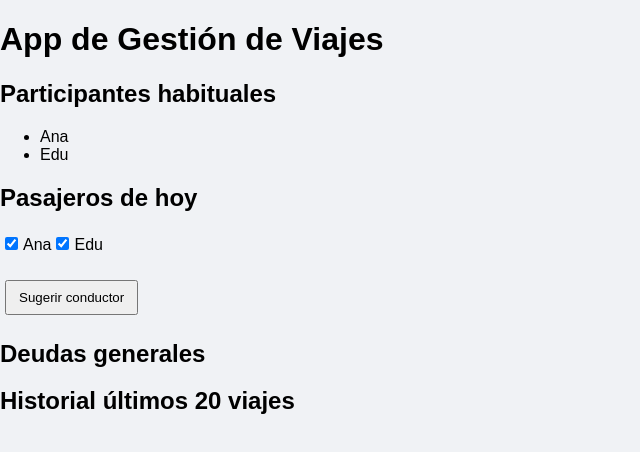
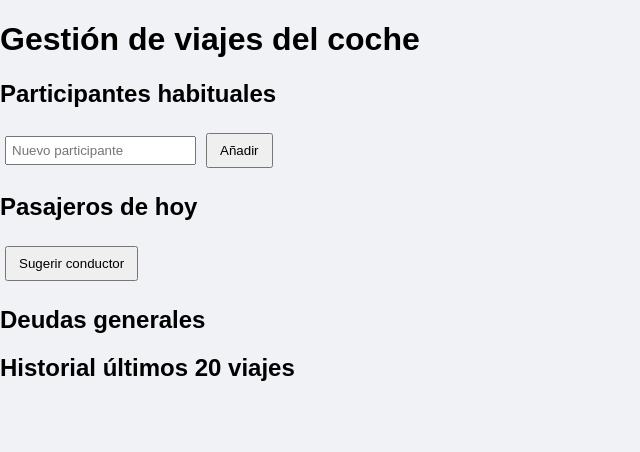
Before and after one commit to rodrigomortero/app-polletecar, a React (Create React App) app: page / in a window 1280 px wide. Shown: the top 452 px of the page, without its empty margins (0-640 px from the left). Built offline with nearby package versions, Linux system fonts and the light colour scheme.

Commit message:
Update App.js

```diff
--- a/src/App.js
+++ b/src/App.js
@@ -2,64 +2,93 @@ import React, { useState } from "react";
 import "./App.css";
 
 export default function App() {
-  const [participantes, setParticipantes] = useState(["Ana", "Edu"]);
-  const [pasajerosDia, setPasajerosDia] = useState([...participantes]);
+  // Lista de participantes inicial vacía
+  const [participantes, setParticipantes] = useState([]);
+  const [pasajerosDia, setPasajerosDia] = useState([]);
   const [deudas, setDeudas] = useState({});
   const [conductorSugerido, setConductorSugerido] = useState(null);
   const [conductorSeleccionado, setConductorSeleccionado] = useState(null);
   const [historial, setHistorial] = useState([]);
+  const [nuevoParticipante, setNuevoParticipante] = useState("");
 
-  // Calcula la sugerencia de conductor: quien más debe a los demás de ese día
+  // Añadir participante
+  const agregarParticipante = () => {
+    if (nuevoParticipante && !participantes.includes(nuevoParticipante)) {
+      setParticipantes([...participantes, nuevoParticipante]);
+      setNuevoParticipante("");
+    }
+  };
+
+  // Editar participante
+  const editarParticipante = (viejo, nuevo) => {
+    if (!nuevo) return;
+    setParticipantes(
+      participantes.map((p) => (p === viejo ? nuevo : p))
+    );
+    setPasajerosDia(
+      pasajerosDia.map((p) => (p === viejo ? nuevo : p))
+    );
+  };
+
+  // Eliminar participante
+  const eliminarParticipante = (nombre) => {
+    setParticipantes(participantes.filter((p) => p !== nombre));
+    setPasajerosDia(pasajerosDia.filter((p) => p !== nombre));
+    // Opcional: eliminar todas las deudas relacionadas
+    let nuevasDeudas = { ...deudas };
+    Object.keys(nuevasDeudas).forEach((clave) => {
+      if (clave.includes(nombre)) delete nuevasDeudas[clave];
+    });
+    setDeudas(nuevasDeudas);
+  };
+
+  // Sugerir conductor según quién más debe a los pasajeros de hoy
   const sugerirConductor = () => {
+    if (!pasajerosDia.length) return;
     let maxDeuda = -1;
     let sugerido = pasajerosDia[0];
-
     pasajerosDia.forEach((p) => {
       let deudaTotal = 0;
       pasajerosDia.forEach((otro) => {
         if (p === otro) return;
         const clave = [p, otro].sort().join("|");
         const info = deudas[clave];
-        if (info) {
-          deudaTotal += info.deudor === p ? info.cantidad : 0;
-        }
+        if (info) deudaTotal += info.deudor === p ? info.cantidad : 0;
       });
       if (deudaTotal > maxDeuda) {
         maxDeuda = deudaTotal;
         sugerido = p;
       }
     });
-
     setConductorSugerido(sugerido);
     setConductorSeleccionado(sugerido);
   };
 
-  // Aplica el viaje y actualiza deudas
+  // Confirmar viaje
   const confirmarViaje = () => {
+    if (!conductorSeleccionado) return alert("Selecciona un conductor");
+    // Actualizar historial
     const nuevoHistorial = [
       { conductor: conductorSeleccionado, pasajeros: [...pasajerosDia] },
       ...historial,
-    ].slice(0, 20); // Guardar últimos 20 viajes
+    ].slice(0, 20);
     setHistorial(nuevoHistorial);
 
+    // Actualizar deudas
     let nuevasDeudas = { ...deudas };
-
     pasajerosDia.forEach((p) => {
       if (p === conductorSeleccionado) return;
-
       const clave = [p, conductorSeleccionado].sort().join("|");
       const actual = nuevasDeudas[clave];
 
       if (!actual) {
-        // No hay deuda previa
         nuevasDeudas[clave] = { deudor: p, cantidad: 1 };
       } else if (actual.deudor === p) {
-        // Deuda del pasajero al conductor → se cancela
-        if (actual.cantidad === 1) delete nuevasDeudas[clave];
-        else nuevasDeudas[clave] = { ...actual, cantidad: actual.cantidad - 1 };
+        // Cancela deuda si conductor devuelve viaje
+        delete nuevasDeudas[clave];
       } else {
-        // Conductor le debía al pasajero → se acumula
-        nuevasDeudas[clave] = { deudor: conductorSeleccionado, cantidad: actual.cantidad + 1 };
+        // Conductor le debía a pasajero → se acumula
+        nuevasDeudas[clave] = { deudor: conductorSeleccionado, cantidad: 1 };
       }
     });
 
@@ -71,24 +100,44 @@ export default function App() {
 
   return (
     <div className="App">
-      <h1>App de Gestión de Viajes</h1>
+      <h1>Gestión de viajes del coche</h1>
 
       <h2>Participantes habituales</h2>
+      <input
+        type="text"
+        placeholder="Nuevo participante"
+        value={nuevoParticipante}
+        onChange={(e) => setNuevoParticipante(e.target.value)}
+      />
+      <button onClick={agregarParticipante}>Añadir</button>
       <ul>
-        {participantes.map((p, i) => (
-          <li key={i}>{p}</li>
+        {participantes.map((p) => (
+          <li key={p}>
+            {p}{" "}
+            <button
+              onClick={() => {
+                const nuevo = prompt("Nuevo nombre:", p);
+                editarParticipante(p, nuevo);
+              }}
+            >
+              Editar
+            </button>{" "}
+            <button onClick={() => eliminarParticipante(p)}>Eliminar</button>
+          </li>
         ))}
       </ul>
 
       <h2>Pasajeros de hoy</h2>
-      {participantes.map((p, i) => (
-        <label key={i}>
+      {participantes.map((p) => (
+        <label key={p}>
           <input
             type="checkbox"
             checked={pasajerosDia.includes(p)}
             onChange={(e) => {
-              if (e.target.checked) setPasajerosDia([...pasajerosDia, p]);
-              else setPasajerosDia(pasajerosDia.filter((x) => x !== p));
+              if (e.target.checked)
+                setPasajerosDia([...pasajerosDia, p]);
+              else
+                setPasajerosDia(pasajerosDia.filter((x) => x !== p));
             }}
           />
           {p}
@@ -104,13 +153,13 @@ export default function App() {
           <h2>Sugerencia de conductor: {conductorSugerido}</h2>
           <h3>Deudas del sugerido con pasajeros de hoy:</h3>
           <ul>
-            {pasajerosDia.map((p, i) => {
+            {pasajerosDia.map((p) => {
               if (p === conductorSugerido) return null;
               const clave = [p, conductorSugerido].sort().join("|");
               const info = deudas[clave];
-              if (!info) return <li key={i}>{p}: 0</li>;
+              if (!info) return <li key={p}>{p}: 0</li>;
               return (
-                <li key={i}>
+                <li key={p}>
                   {info.deudor === conductorSugerido
                     ? `${conductorSugerido} le debe ${info.cantidad} a ${p}`
                     : `${p} le debe ${info.cantidad} a ${conductorSugerido}`}
@@ -118,6 +167,7 @@ export default function App() {
               );
             })}
           </ul>
+
           <label>
             Seleccionar conductor manualmente:
             <select
```
